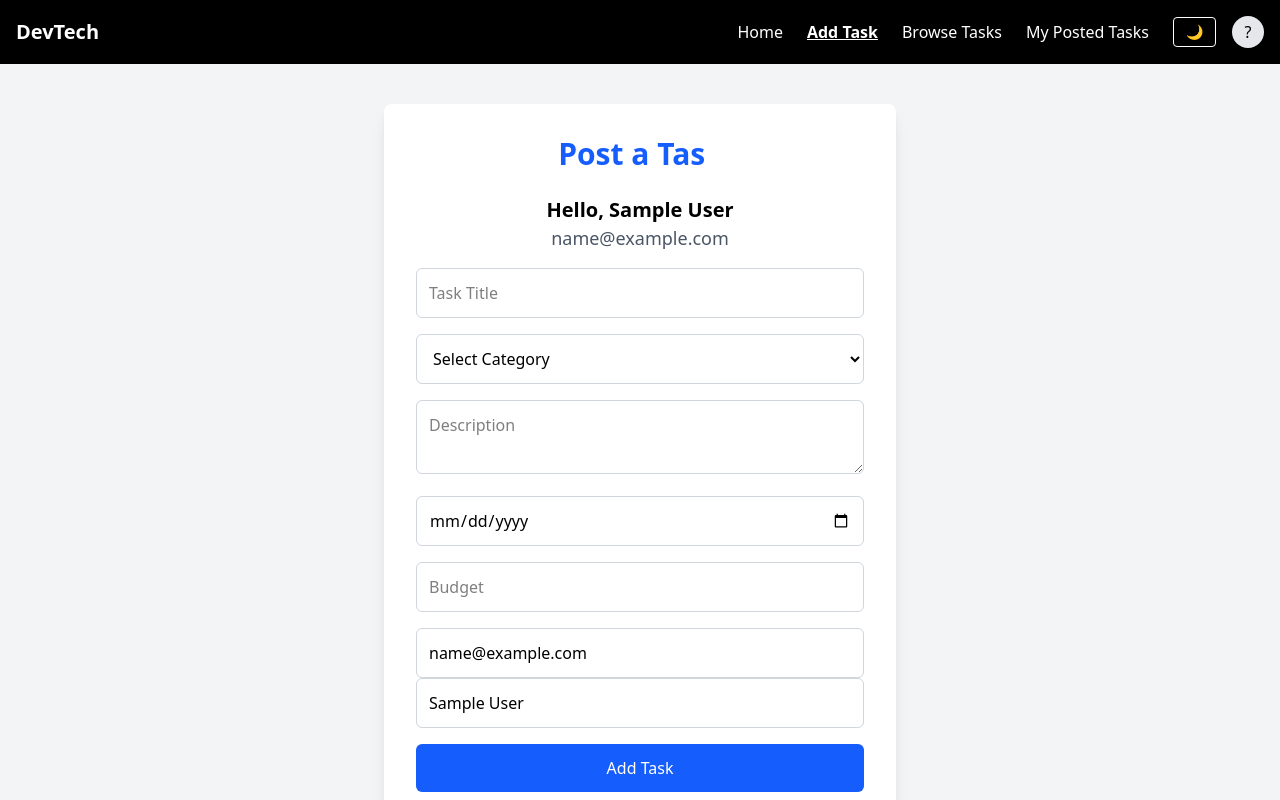
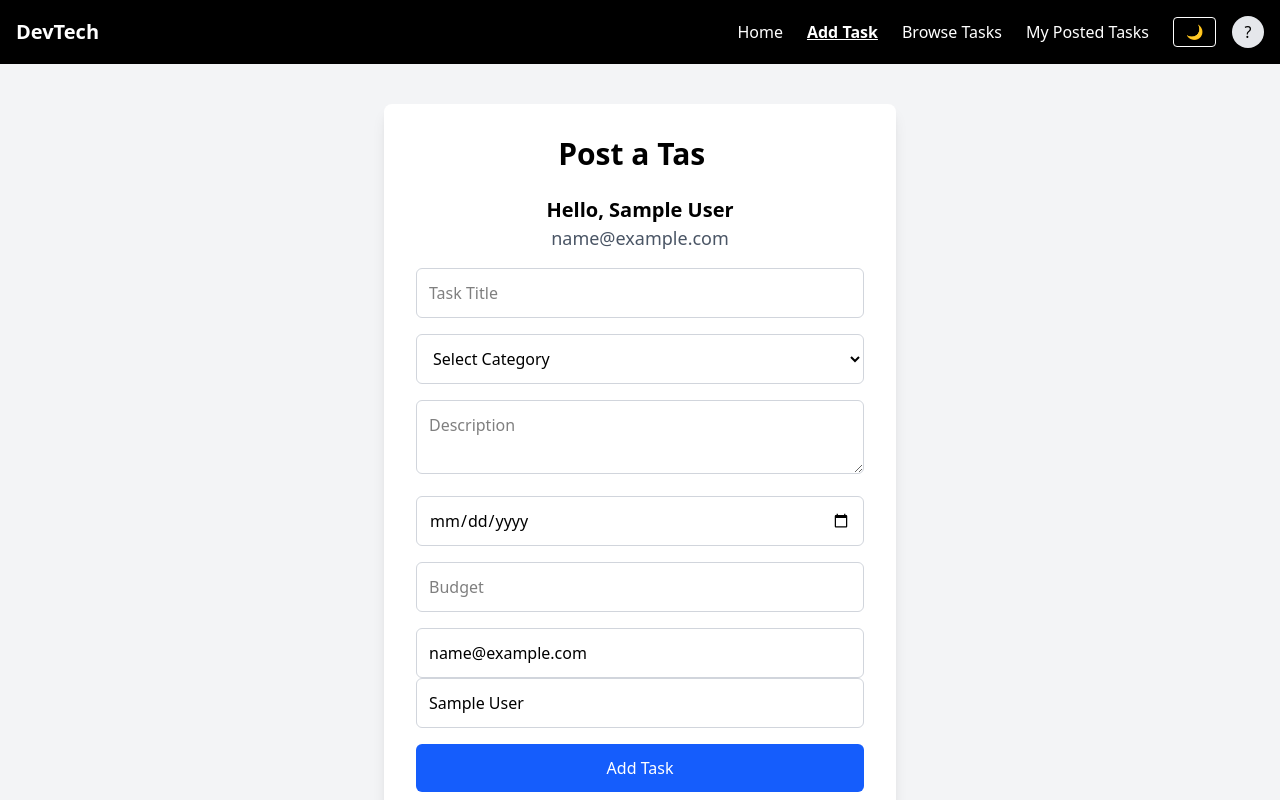
Before and after one commit to AnikHaque/DevTech-Client-Side-, a React (Vite) app: page /add-task in a window 1280 px wide. Shown: the top 800 px of the page. Built offline with nearby package versions, Linux system fonts and the light colour scheme; no server answers; sample sign-in values are in the browser's storage.

Commit message:
updating add task

```diff
--- a/src/components/Tasks/AddTask.jsx
+++ b/src/components/Tasks/AddTask.jsx
@@ -42,7 +42,7 @@
   return (
     <div className="flex justify-center items-center min-h-screen bg-gray-100 py-10">
       <div className="bg-white p-8 rounded-lg shadow-lg w-full max-w-lg">
-        <h2 className="text-3xl font-semibold text-center mb-6 text-blue-600">
+        <h2 className="text-3xl font-semibold text-center mb-6 text-black">
           <Typewriter
             words={["Add Task", "Create New Task", "Post a Task Now"]}
             loop={0}
```
